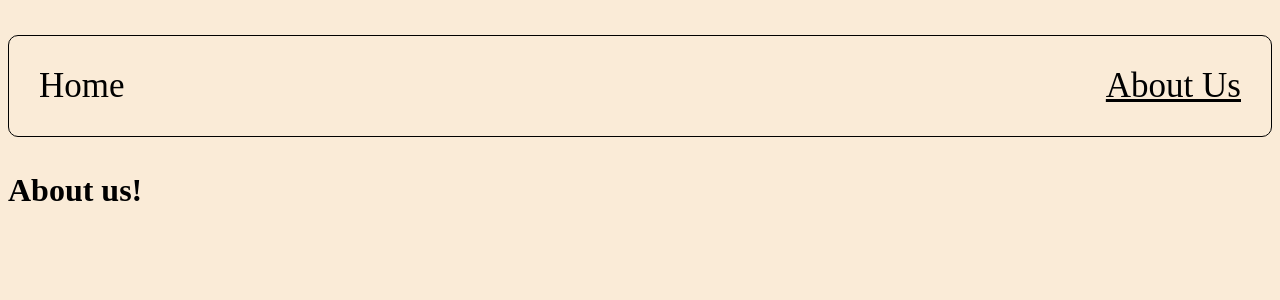
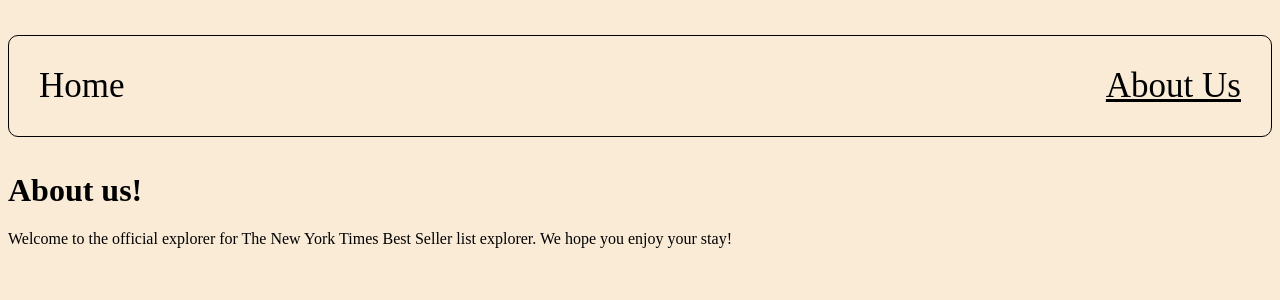
Before and after one commit to ChrisToronto-dev/next-js-final, a Next.js app: page /about-us in a window 1280 px wide. Shown: the top 300 px of the page. Built offline with nearby package versions, Linux system fonts and the light colour scheme.

Commit message:
Update the about page

```diff
--- a/app/about-us/page.tsx
+++ b/app/about-us/page.tsx
@@ -1,7 +1,15 @@
 export const metadata = {
-    title: 'About | Next.js',
-  }
+  title: "About | Next.js",
+};
 
-export default function AboutUs(){
-    return <h1>About us!</h1>
+export default function AboutUs() {
+  return (
+    <div>
+      <h1>About us!</h1>
+      <p>
+        Welcome to the official explorer for The New York Times Best Seller list
+        explorer. We hope you enjoy your stay!
+      </p>
+    </div>
+  );
 }
```
